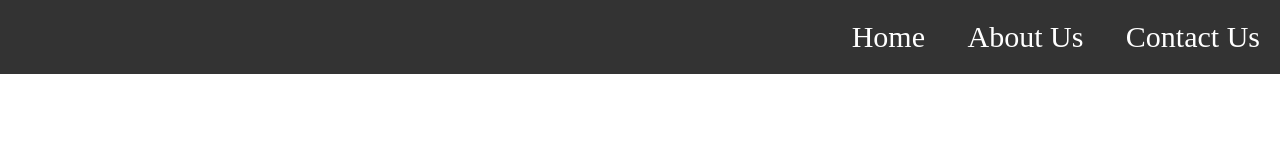
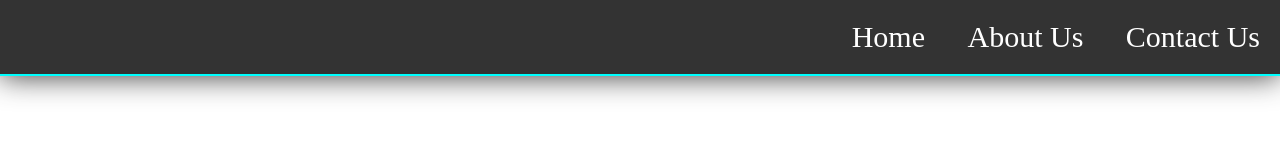
Before and after one commit to Thiago1306/SKG, a plain HTML site: page index.html in a window 1280 px wide. Drawn offline with Linux system fonts and the light colour scheme.

Commit message:
mejoras visuales al header

```diff
--- a/CSS/main.css
+++ b/CSS/main.css
@@ -13,6 +13,8 @@ header{
     list-style: none;
     text-align: right;
     background-color: #333;
+    border-bottom: 2px aqua solid;
+    box-shadow: 0 0 3rem #333;
 }
 .main-nav-list{
     display: inline-block;
```
